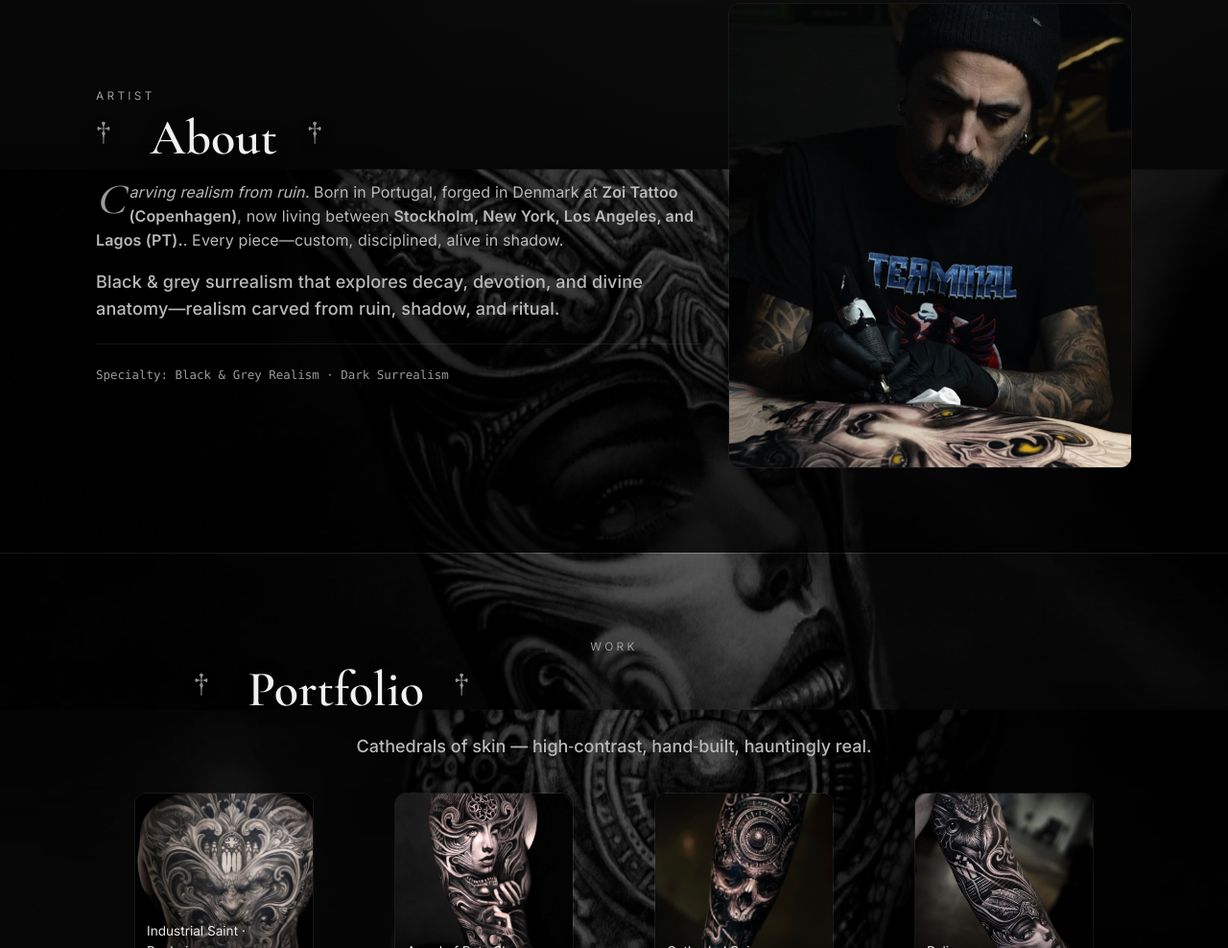
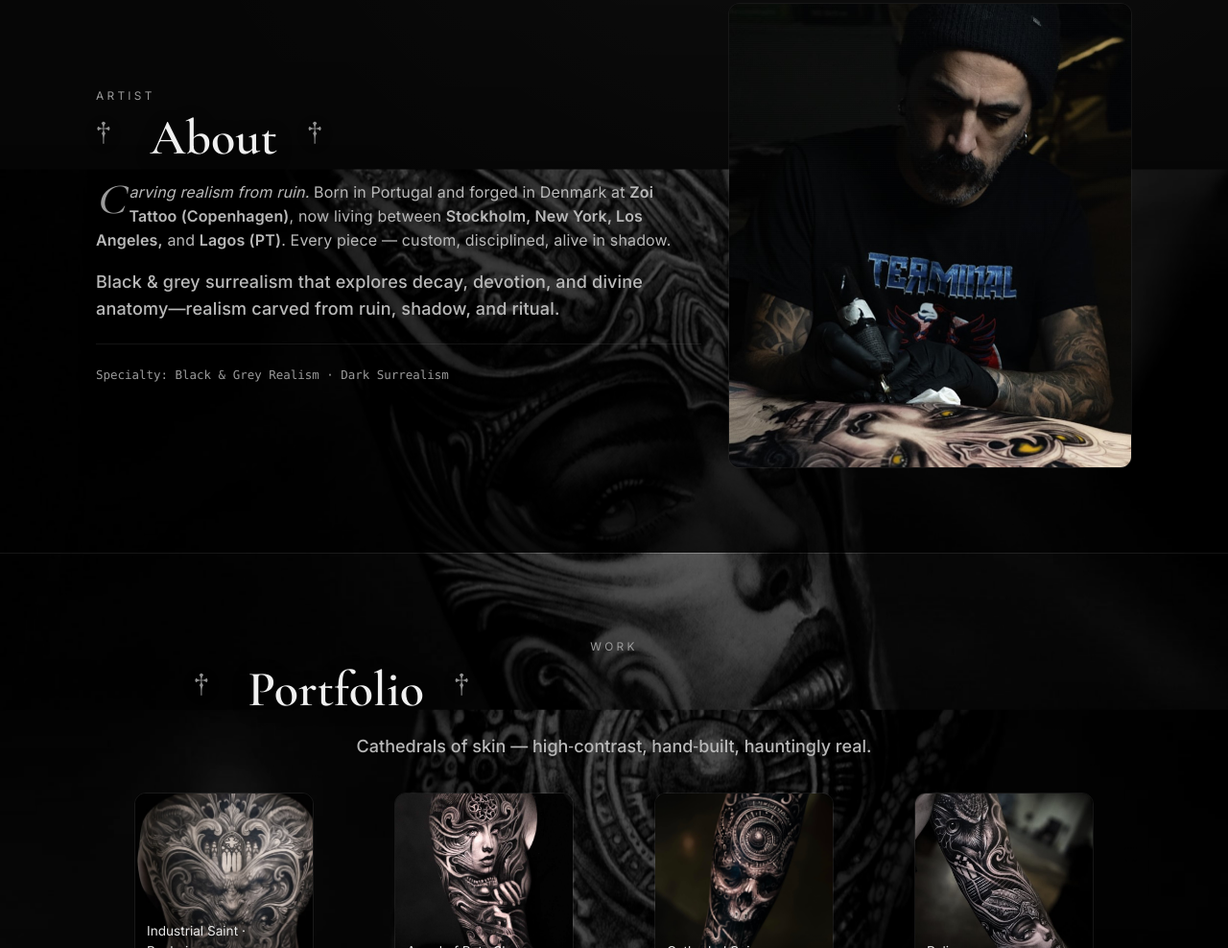
Before and after one commit to ironsignalworks/mumiamadbutcher, a plain HTML site: page index.html in a window 1280 px wide. Shown: the part 886-1874 px from the top of the page at 96% size. Drawn offline with nearby package versions, Linux system fonts and the light colour scheme; a web font is replaced by a local one.

Commit message:
Update index.html

```diff
--- a/index.html
+++ b/index.html
@@ -278,8 +278,16 @@
       <div class="copy">
         <div class="section-kicker">ARTIST</div>
         <h2 class="goth-title reveal"><span class="orn">†</span><span>About</span><span class="orn">†</span></h2>
-        <p><em>Carving realism from ruin.</em> Born in Portugal, forged in Denmark at <strong>Zoi Tattoo (Copenhagen)</strong>, now living between <strong>Stockholm, New York, Los Angeles, and Lagos (PT).</strong>. Every piece—custom, disciplined, alive in shadow.</p>
-        <p class="lead">Black & grey surrealism that explores decay, devotion, and divine anatomy—realism carved from ruin, shadow, and ritual.</p>
+        <p>
+            <em>Carving realism from ruin.</em>
+            Born in Portugal and forged in Denmark at
+            <strong>Zoi Tattoo (Copenhagen)</strong>,
+            now living between
+            <strong>Stockholm, New York, Los Angeles,</strong> and
+            <strong>Lagos (PT)</strong>.
+            Every piece — custom, disciplined, alive in shadow.
+          </p>
+          <p class="lead">Black & grey surrealism that explores decay, devotion, and divine anatomy—realism carved from ruin, shadow, and ritual.</p>
         <div class="rule"></div>
         <div class="kbd">Specialty: Black & Grey Realism · Dark Surrealism</div>
       </div>
```
